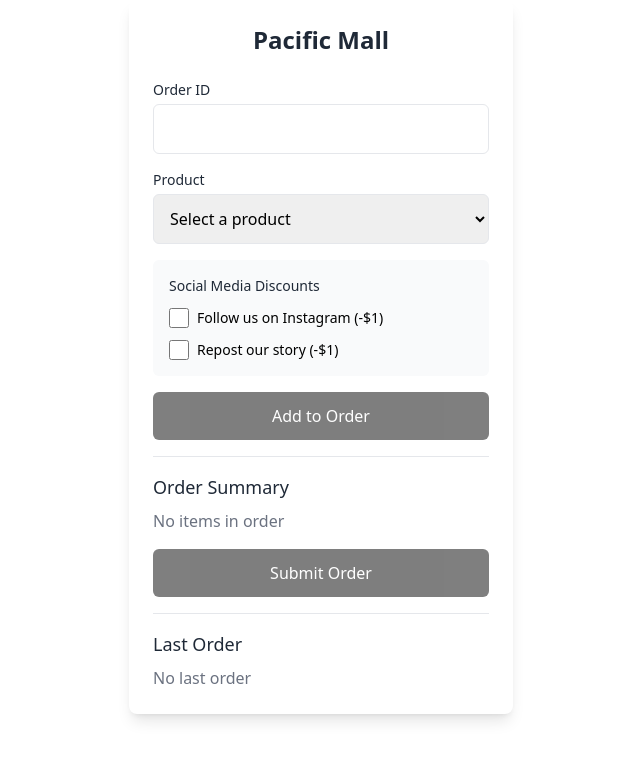
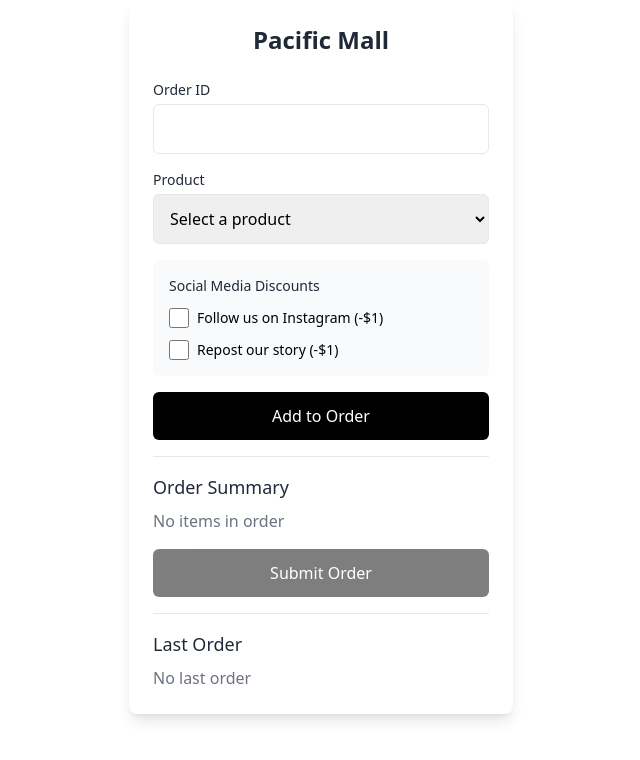
Before and after one commit to timothylam1228/ordering-form, a Next.js app: page /pacific-mall in a window 1280 px wide. Shown: the top 760 px of the page, without its empty margins (319-959 px from the left). Built offline with nearby package versions, Linux system fonts and the light colour scheme.

Commit message:
Refactor menu items and update pricing for KeyChain and Waffle/Croffle interactions

```diff
--- a/pages/pacific-mall.tsx
+++ b/pages/pacific-mall.tsx
@@ -3,7 +3,8 @@ import React, { useState } from "react";
 interface MenuItems {
   name: string;
   half: boolean;
-  flavor: {
+  price?: number;
+  flavor?: {
     name: string;
     price: number;
   }[];
@@ -34,43 +35,29 @@ const menuItems: MenuItems[] = [
     name: "Waffle",
     half: true,
     flavor: [
-      { name: "Original", price: 10 },
-      { name: "Nutella Crunch", price: 12 },
-      { name: "Earl Grey", price: 12 },
+      { name: "Original", price: 14 },
+      { name: "Nutella Crunch", price: 14 },
+      { name: "Earl Grey", price: 14 },
       { name: "Matcha", price: 14 },
-      { name: "Black Sesame", price: 14 },
-      { name: "Pistachio", price: 14 },
-      { name: "Ovaltine", price: 14 },
-      { name: "Crème Brûlée", price: 14 },
+      { name: "Black Sesame", price: 16 },
+      { name: "Pistachio", price: 16 },
+      { name: "Crème Brûlée", price: 16 },
     ],
   },
   {
     name: "Croffle",
     half: false,
     flavor: [
-      { name: "Original", price: 6 },
-      { name: "Crunch", price: 7 },
-      { name: "Pistachio", price: 8 },
-      { name: "Ovaltine", price: 8 },
-      { name: "Crème Brûlée", price: 8 },
+      { name: "Original", price: 8 },
+      { name: "Chocolate", price: 8 },
+      { name: "Pistachio", price: 9 },
+      { name: "Crème Brûlée", price: 9 },
     ],
   },
   {
-    name: "Cream Puff (泡芙)",
+    name: "KeyChain",
     half: false,
-    isQuantityBased: true,
-    flavor: [
-      { name: "Original", price: 0 },
-      { name: "Pistachio", price: 0 },
-      { name: "Chocolate", price: 0 },
-      { name: "Black Sesame", price: 0 },
-      { name: "Matcha", price: 0 },
-    ],
-    quantities: [
-      { quantity: 3, price: 10 },
-      { quantity: 5, price: 14 },
-      { quantity: -1, price: -1 }, // Special case for custom quantity
-    ],
+    price: 8,
   },
 ];
 
@@ -102,7 +89,8 @@ const OrderForm = () => {
     setSelectedFlavors((prev) => {
       const currentFlavor = prev.find((f) => f.name === flavorName);
       const totalCurrentCount = prev.reduce((sum, f) => sum + f.count, 0);
-      const targetQuantity = selectedQuantity === -1 ? customQuantity : selectedQuantity;
+      const targetQuantity =
+        selectedQuantity === -1 ? customQuantity : selectedQuantity;
 
       if (!targetQuantity || totalCurrentCount + change > targetQuantity) {
         return prev;
@@ -127,7 +115,26 @@ const OrderForm = () => {
   };
 
   const hasWaffleOrCroffle = () => {
-    return orderItems.some(item => item.product === "Waffle" || item.product === "Croffle");
+    return orderItems.some(
+      (item) => item.product === "Waffle" || item.product === "Croffle"
+    );
+  };
+
+  const updateKeyChainPrices = (items: OrderItem[]) => {
+    const hasWaffleOrCroffleBool = items.some(
+      (item) => item.product === "Waffle" || item.product === "Croffle"
+    );
+
+    return items.map(item => {
+      if (item.product === "KeyChain") {
+        return {
+          ...item,
+          price: hasWaffleOrCroffleBool ? 5 : 8,
+          isPromotionalPuff: hasWaffleOrCroffleBool
+        };
+      }
+      return item;
+    });
   };
 
   const handleAddItem = () => {
@@ -144,30 +151,17 @@ const OrderForm = () => {
     let price = 0;
     let isPromotionalPuff = false;
 
-    if (selectedMenuItem.name === "Cream Puff (泡芙)" && hasWaffleOrCroffle()) {
-      // Apply $2 price for each puff when there's a waffle/croffle in order
-      price = selectedQuantity === -1 ? customQuantity * 2 : (selectedQuantity || 0) * 2;
+    if (selectedMenuItem.name === "KeyChain" && hasWaffleOrCroffle()) {
+      // 5$ key chain when there's a waffle/croffle in order
+      price = 5;
       isPromotionalPuff = true;
+    } else if (selectedMenuItem.flavor && selectedFlavor) {
+      // For items with flavors, get price from the selected flavor
+      const flavorPrice = selectedMenuItem.flavor.find(f => f.name === selectedFlavor)?.price || 0;
+      price = calculatePrice(flavorPrice, isHalf);
     } else {
-      if (selectedMenuItem.isQuantityBased && selectedQuantity) {
-        if (selectedQuantity === -1) {
-          // Custom quantity pricing at $2 each
-          price = Math.abs(customQuantity * 2);
-        } else {
-          const quantityPrice = selectedMenuItem.quantities?.find(
-            (q) => q.quantity === selectedQuantity
-          );
-          if (quantityPrice) {
-            price = quantityPrice.price;
-          }
-        }
-      } else {
-        const flavorItem = selectedMenuItem.flavor.find(
-          (f) => f.name === selectedFlavor
-        );
-        if (!flavorItem) return;
-        price = calculatePrice(flavorItem.price, isHalf);
-      }
+      // For items without flavors (like KeyChain)
+      price = selectedMenuItem.price || 0;
     }
 
     if (selectedMenuItem.isQuantityBased) {
@@ -183,7 +177,10 @@ const OrderForm = () => {
         setError("Please select at least one flavor");
         return;
       }
-      if (selectedQuantity !== -1 && getTotalFlavorCount() !== selectedQuantity) {
+      if (
+        selectedQuantity !== -1 &&
+        getTotalFlavorCount() !== selectedQuantity
+      ) {
         setError(`Please select exactly ${selectedQuantity} pieces`);
         return;
       }
@@ -191,22 +188,28 @@ const OrderForm = () => {
         setError(`Please select exactly ${customQuantity} pieces`);
         return;
       }
-    } else if (!selectedFlavor) {
+    } else if (!selectedFlavor && selectedMenuItem.flavor) {
       setError("Please select a flavor");
       return;
     }
 
     const newItem: OrderItem = {
       product: selectedProduct,
-      flavor: selectedMenuItem.isQuantityBased ? "Mixed" : selectedFlavor,
+      flavor: selectedMenuItem.isQuantityBased ? "Mixed" : (selectedFlavor || "No Flavor"),
       isHalf,
       price,
-      quantity: selectedMenuItem.isQuantityBased && (selectedQuantity === -1 ? customQuantity : selectedQuantity) || undefined,
-      selectedFlavors: selectedMenuItem.isQuantityBased ? selectedFlavors : undefined,
-      isPromotionalPuff
+      quantity:
+        (selectedMenuItem.isQuantityBased &&
+          (selectedQuantity === -1 ? customQuantity : selectedQuantity)) ||
+        undefined,
+      selectedFlavors: selectedMenuItem.isQuantityBased
+        ? selectedFlavors
+        : undefined,
+      isPromotionalPuff,
     };
 
-    setOrderItems([...orderItems, newItem]);
+    const updatedItems = updateKeyChainPrices([...orderItems, newItem]);
+    setOrderItems(updatedItems);
     setError("");
     // Reset selections
     setSelectedFlavor("");
@@ -217,7 +220,9 @@ const OrderForm = () => {
   };
 
   const handleRemoveItem = (index: number) => {
-    setOrderItems(orderItems.filter((_, i) => i !== index));
+    const filteredItems = orderItems.filter((_, i) => i !== index);
+    const updatedItems = updateKeyChainPrices(filteredItems);
+    setOrderItems(updatedItems);
   };
 
   const calculateSocialDiscounts = () => {
@@ -319,7 +324,7 @@ const OrderForm = () => {
       return !selectedQuantity || getTotalFlavorCount() !== selectedQuantity;
     }
 
-    return !selectedFlavor;
+    return !selectedFlavor && selectedMenuItem.flavor;
   };
 
   return (
@@ -392,7 +397,7 @@ const OrderForm = () => {
                     className="w-full p-3 border border-gray-200 rounded-md text-base focus:ring-gray-500 focus:border-gray-500"
                   >
                     <option value="">Select a flavor</option>
-                    {selectedMenuItem?.flavor.map((flavor) => (
+                    {selectedMenuItem?.flavor?.map((flavor) => (
                       <option key={flavor.name} value={flavor.name}>
                         {flavor.name}
                         {!selectedMenuItem.isQuantityBased &&
@@ -453,13 +458,18 @@ const OrderForm = () => {
                     </div>
                   )}
 
+
+                  {selectedMenuItem?.flavor && (
                     <div className="mt-4">
                       <label className="block text-sm font-medium mb-1 text-gray-800">
                         Select Flavors (Selected: {getTotalFlavorCount()}/
-                      {selectedQuantity === -1 ? customQuantity : selectedQuantity || "..."})
+                        {selectedQuantity === -1
+                          ? customQuantity
+                          : selectedQuantity || "..."}
+                        )
                       </label>
                       <div className="space-y-2 p-3 border border-gray-200 rounded-md">
-                      {selectedMenuItem?.flavor.map((flavor) => {
+                        {selectedMenuItem?.flavor?.map((flavor) => {
                           const flavorCount =
                             selectedFlavors.find((f) => f.name === flavor.name)
                               ?.count || 0;
@@ -489,8 +499,12 @@ const OrderForm = () => {
                                     handleFlavorChange(flavor.name, 1)
                                   }
                                   disabled={
-                                  (!selectedQuantity && selectedQuantity !== -1) ||
-                                  getTotalFlavorCount() >= (selectedQuantity === -1 ? customQuantity : selectedQuantity)
+                                    (!selectedQuantity &&
+                                      selectedQuantity !== -1) ||
+                                    getTotalFlavorCount() >=
+                                      (selectedQuantity === -1
+                                        ? customQuantity
+                                        : selectedQuantity)
                                   }
                                   className="w-8 h-8 rounded-full bg-gray-100 text-gray-800 flex items-center justify-center disabled:opacity-50"
                                 >
@@ -502,6 +516,7 @@ const OrderForm = () => {
                         })}
                       </div>
                     </div>
+                  )}
                 </>
               )}
 
@@ -573,7 +588,6 @@ const OrderForm = () => {
             type="button"
             onClick={handleAddItem}
             className="w-full bg-black text-white py-3 rounded-md hover:bg-gray-800 disabled:opacity-50"
-            disabled={isAddToOrderDisabled()}
           >
             Add to Order
           </button>
```
Lines whose indentation alone changed are shown as unchanged.
